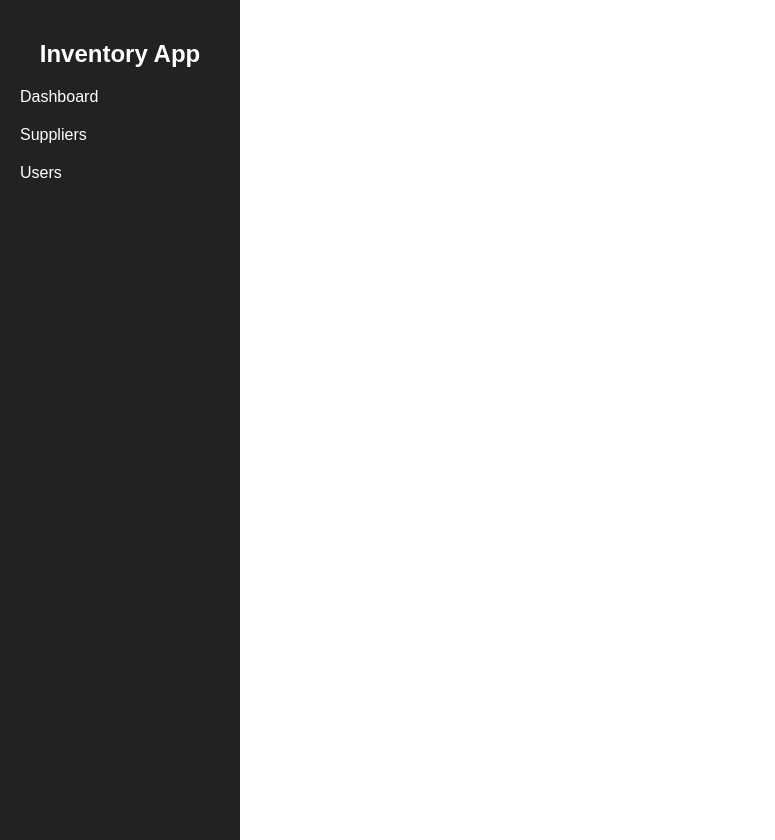
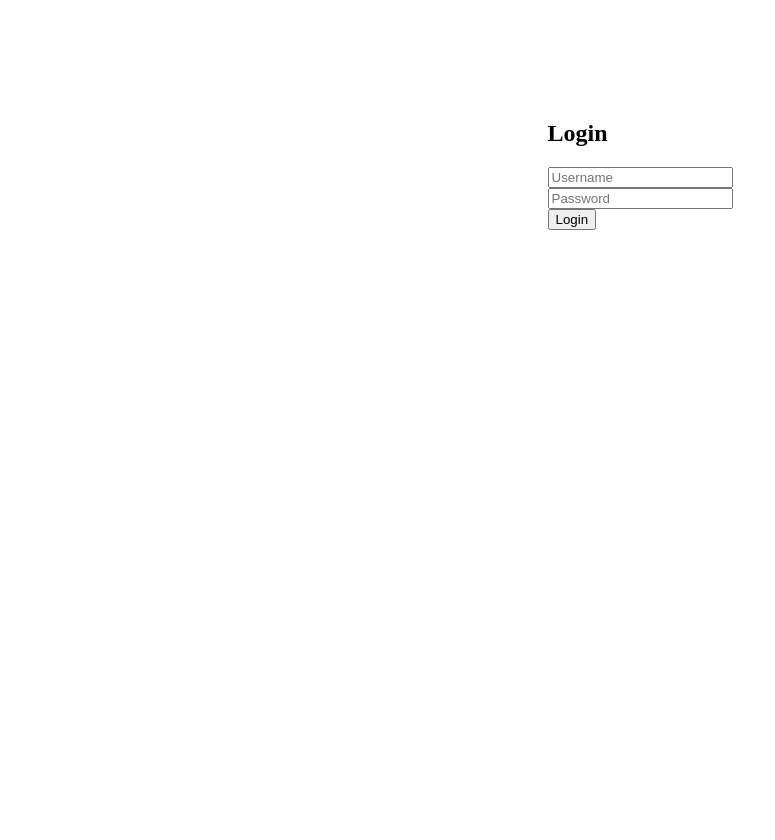
Before and after one commit to prathameshmittal0205-beep/inventory-app, a React (Create React App) app in the folder frontend/: page /login in a window 1280 px wide. Shown: the whole page, without its empty margins (0-775 px from the left). After the commit the page ends 800 px from the top, so only its background shows below. Built offline with nearby package versions, Linux system fonts and the light colour scheme.

Commit message:
Add login, routing, sidebar and API pages

```diff
--- a/frontend/src/App.js
+++ b/frontend/src/App.js
@@ -1,24 +1,33 @@
 import React from "react";
+import { BrowserRouter as Router, Routes, Route, Navigate } from "react-router-dom";
 import Sidebar from "./Sidebar";
-import { BrowserRouter as Router, Routes, Route } from "react-router-dom";
 import Dashboard from "./Dashboard";
 import Suppliers from "./Suppliers";
 import Users from "./Users";
-import "./App.css";
+import Login from "./Login";
 
 function App() {
   return (
     <Router>
+      <Routes>
+        <Route path="/login" element={<Login />} />
+        <Route path="/" element={<Navigate to="/login" />} />
+        <Route
+          path="/*"
+          element={
             <div style={{ display: "flex" }}>
               <Sidebar />
               <div style={{ flex: 1, padding: "20px" }}>
                 <Routes>
-            <Route path="/" element={<Dashboard />} />
-            <Route path="/suppliers" element={<Suppliers />} />
-            <Route path="/users" element={<Users />} />
+                  <Route path="dashboard" element={<Dashboard />} />
+                  <Route path="suppliers" element={<Suppliers />} />
+                  <Route path="users" element={<Users />} />
                 </Routes>
               </div>
             </div>
+          }
+        />
+      </Routes>
     </Router>
   );
 }
--- a/frontend/src/Dashboard.js
+++ b/frontend/src/Dashboard.js
@@ -1,7 +1,12 @@
 import React from "react";
 
 function Dashboard() {
-  return <h1>Dashboard Page</h1>;
+  return (
+    <div>
+      <h2>Dashboard</h2>
+      <p>Welcome to the Inventory Management System!</p>
+    </div>
+  );
 }
 
 export default Dashboard;
--- /dev/null
+++ b/frontend/src/Login.js
@@ -0,0 +1,44 @@
+import React, { useState } from "react";
+import { useNavigate } from "react-router-dom";
+
+function Login() {
+  const [username, setUsername] = useState("");
+  const [password, setPassword] = useState("");
+  const navigate = useNavigate();
+
+  const handleLogin = (e) => {
+    e.preventDefault();
+    if (username && password) {
+      navigate("/dashboard"); // Redirect to Dashboard after login
+    } else {
+      alert("Enter username and password");
+    }
+  };
+
+  return (
+    <div style={{ display: "flex", justifyContent: "center", marginTop: "100px" }}>
+      <form onSubmit={handleLogin}>
+        <h2>Login</h2>
+        <div>
+          <input
+            type="text"
+            placeholder="Username"
+            value={username}
+            onChange={(e) => setUsername(e.target.value)}
+          />
+        </div>
+        <div>
+          <input
+            type="password"
+            placeholder="Password"
+            value={password}
+            onChange={(e) => setPassword(e.target.value)}
+          />
+        </div>
+        <button type="submit">Login</button>
+      </form>
+    </div>
+  );
+}
+
+export default Login;
--- a/frontend/src/Sidebar.js
+++ b/frontend/src/Sidebar.js
@@ -1,20 +1,19 @@
 import React from "react";
 import { Link } from "react-router-dom";
-import "./App.css";
 
 function Sidebar() {
   return (
-    <div className="sidebar">
-      <h2>Inventory App</h2>
-      <ul>
-        <li>
-          <Link to="/">Dashboard</Link>
+    <div style={{ width: "200px", background: "#222", color: "#fff", minHeight: "100vh" }}>
+      <h2 style={{ textAlign: "center", padding: "20px 0" }}>Inventory</h2>
+      <ul style={{ listStyle: "none", padding: 0 }}>
+        <li style={{ padding: "10px" }}>
+          <Link to="/dashboard" style={{ color: "#fff", textDecoration: "none" }}>Dashboard</Link>
         </li>
-        <li>
-          <Link to="/suppliers">Suppliers</Link>
+        <li style={{ padding: "10px" }}>
+          <Link to="/suppliers" style={{ color: "#fff", textDecoration: "none" }}>Suppliers</Link>
         </li>
-        <li>
-          <Link to="/users">Users</Link>
+        <li style={{ padding: "10px" }}>
+          <Link to="/users" style={{ color: "#fff", textDecoration: "none" }}>Users</Link>
         </li>
       </ul>
     </div>
--- a/frontend/src/Suppliers.js
+++ b/frontend/src/Suppliers.js
@@ -1,7 +1,22 @@
-import React from "react";
+import React, { useEffect, useState } from "react";
+import axios from "axios";
 
 function Suppliers() {
-  return <h1>Suppliers Page</h1>;
+  const [suppliers, setSuppliers] = useState([]);
+
+  useEffect(() => {
+    axios.get("http://localhost:5000/suppliers")
+      .then(res => setSuppliers(res.data))
+      .catch(err => console.error(err));
+  }, []);
+
+  return (
+    <div>
+      <h2>Suppliers</h2>
+      {suppliers.length === 0 ? <p>No suppliers found.</p> :
+        <ul>{suppliers.map(s => <li key={s.id}>{s.name}</li>)}</ul>}
+    </div>
+  );
 }
 
 export default Suppliers;
--- a/frontend/src/Users.js
+++ b/frontend/src/Users.js
@@ -1,7 +1,22 @@
-import React from "react";
+import React, { useEffect, useState } from "react";
+import axios from "axios";
 
 function Users() {
-  return <h1>Users Page</h1>;
+  const [users, setUsers] = useState([]);
+
+  useEffect(() => {
+    axios.get("http://localhost:5000/users")
+      .then(res => setUsers(res.data))
+      .catch(err => console.error(err));
+  }, []);
+
+  return (
+    <div>
+      <h2>Users</h2>
+      {users.length === 0 ? <p>No users found.</p> :
+        <ul>{users.map(u => <li key={u.id}>{u.name}</li>)}</ul>}
+    </div>
+  );
 }
 
 export default Users;
```
Lines whose indentation alone changed are shown as unchanged.
